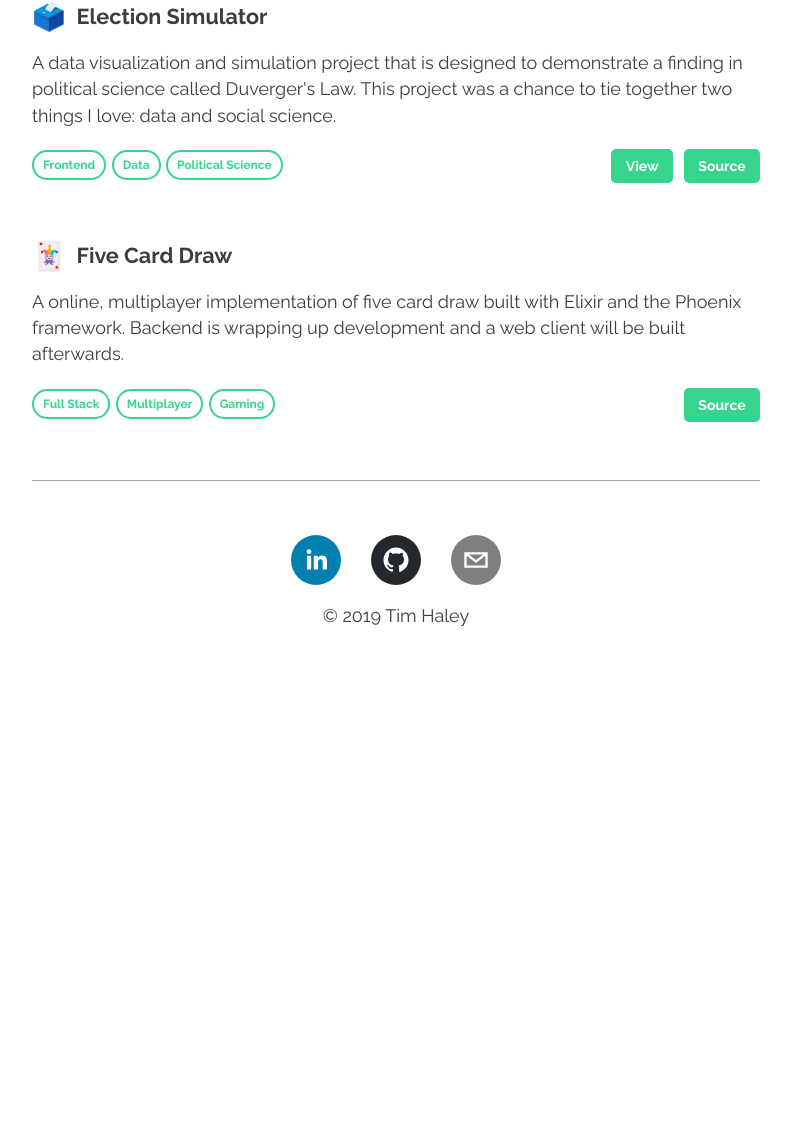
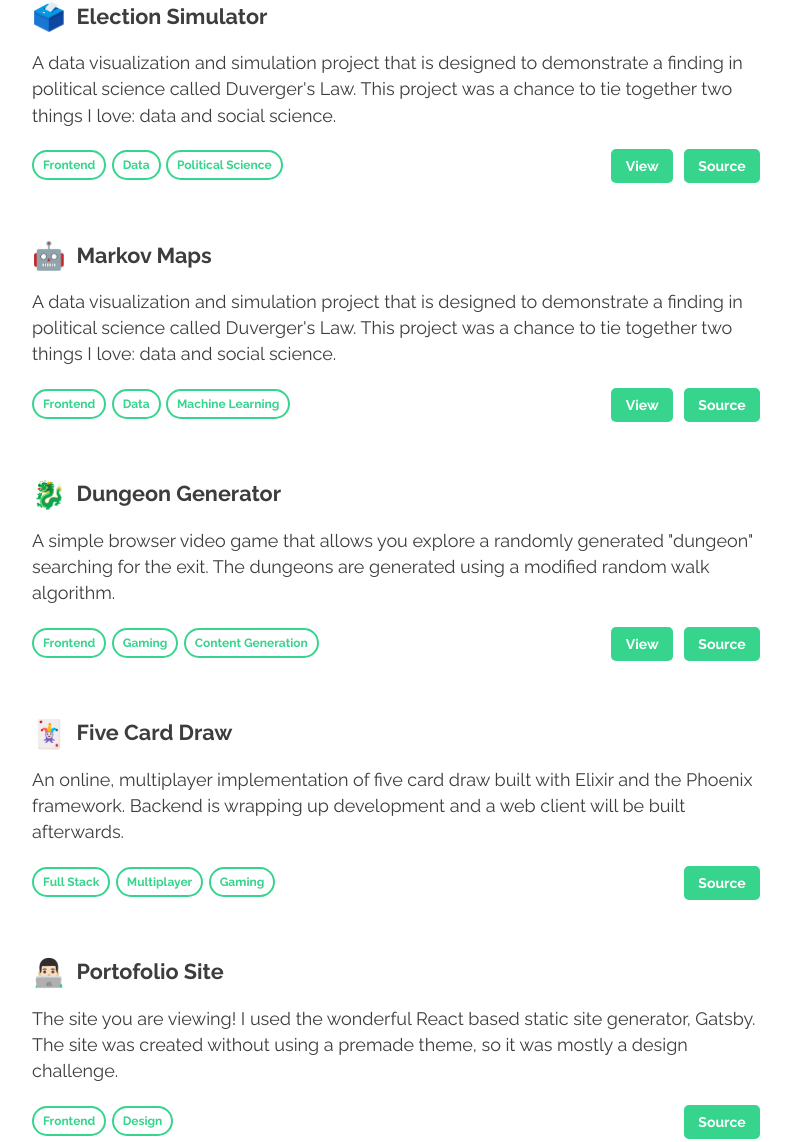
Before and after one commit to timhaley94/timhaley.me, a Gatsby site: page / in a window 1280 px wide. Shown: the part 763-1905 px from the top of the page, without its empty margins (244-1035 px from the left). Before the commit the page ends 1446 px from the top, so only its background shows below. Built offline with nearby package versions, Linux system fonts and the light colour scheme; Gatsby itself is replaced by a stand-in of ours.

Commit message:
Add more projects

```diff
--- a/src/components/Projects/index.js
+++ b/src/components/Projects/index.js
@@ -24,12 +24,50 @@ const projects = [
   },
   {
     emoji: {
+      value: '🤖',
+      alt: 'robot'
+    },
+    title: 'Markov Maps',
+    description: `
+      A data visualization and simulation project that is designed to demonstrate
+      a finding in political science called Duverger's Law. This project was a chance
+      to tie together two things I love: data and social science.
+    `,
+    sourceUrl: 'https://github.com/timhaley94/markov_maps',
+    url: 'https://markov-maps.netlify.com/',
+    tags: [
+      'Frontend',
+      'Data',
+      'Machine Learning'
+    ]
+  },
+  {
+    emoji: {
+      value: '🐉',
+      alt: 'dragon'
+    },
+    title: 'Dungeon Generator',
+    description: `
+      A simple browser video game that allows you explore a randomly generated
+      "dungeon" searching for the exit. The dungeons are generated using a
+      modified random walk algorithm.
+    `,
+    sourceUrl: 'https://github.com/timhaley94/election_simulator/',
+    url: 'https://github.com/timhaley94/dungeons',
+    tags: [
+      'Frontend',
+      'Gaming',
+      'Content Generation'
+    ]
+  },
+  {
+    emoji: {
       value: '🃏',
       alt: 'joker'
     },
     title: 'Five Card Draw',
     description: `
-      A online, multiplayer implementation of five card draw built with Elixir
+      An online, multiplayer implementation of five card draw built with Elixir
       and the Phoenix framework. Backend is wrapping up development and a web
       client will be built afterwards.
     `,
@@ -39,7 +77,24 @@ const projects = [
       'Multiplayer',
       'Gaming'
     ]
-  }
+  },
+  {
+    emoji: {
+      value: '👨🏻‍💻',
+      alt: 'man-at-computer'
+    },
+    title: 'Portofolio Site',
+    description: `
+      The site you are viewing! I used the
+      wonderful React based static site generator, Gatsby. The site was
+      created without using a premade theme, so it was mostly a design challenge.
+    `,
+    sourceUrl: 'https://github.com/timhaley94/timhaley.me',
+    tags: [
+      'Frontend',
+      'Design'
+    ]
+  },
 ];
 
 function Projects() {
```
